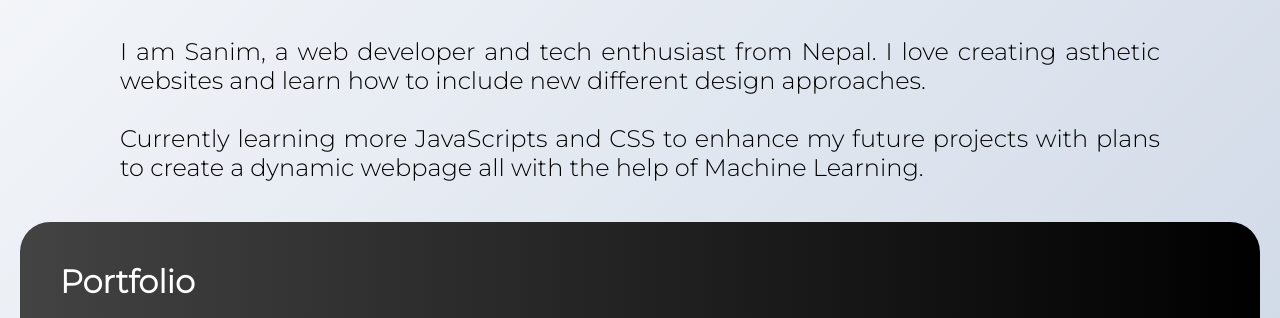
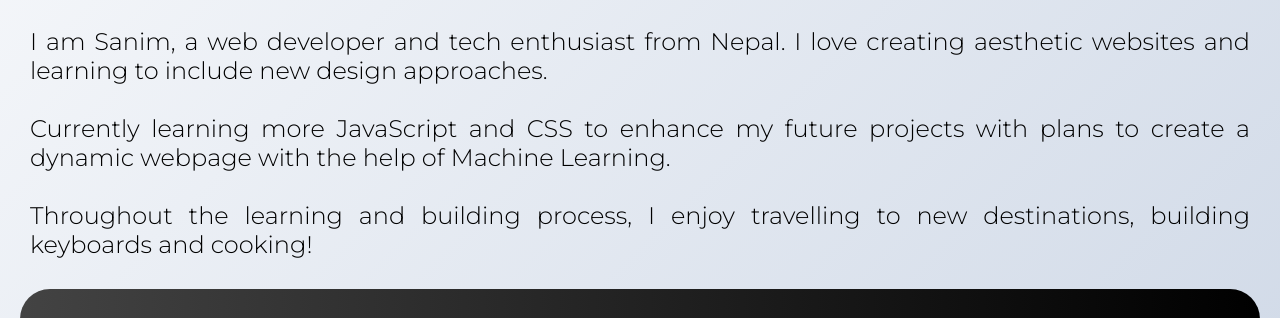
Before and after one commit to SanimKhadgi/Sanim-Portfolio, a plain HTML site: page index.html in a window 1280 px wide. Shown: the part 1164-1482 px from the top of the page. Drawn offline with Linux system fonts and the light colour scheme.

Commit message:
Add files via upload
Tweaked fonts, added hover transitions and overall polishing

```diff
--- a/app.css
+++ b/app.css
@@ -215,7 +215,7 @@ section img#moon{
 
     color: rgb(0, 0, 0);
     font-size: 24px;
-    padding: 20px 100px;
+    padding: 10px 10px;
     font-weight: 300;
 
 }
--- a/index.html
+++ b/index.html
@@ -32,10 +32,12 @@
     </section>
     <div class="content">
         <h2 id="Hello">Hello!</h2>
-        <p>I am Sanim, a web developer and tech enthusiast from Nepal. I love creating asthetic websites and learn how to include new different design approaches. <br>
+        <p>I am Sanim, a web developer and tech enthusiast from Nepal. I love creating aesthetic websites and learning to include new design approaches. <br>
             <br>
-        Currently learning more JavaScripts and CSS to enhance my future projects with plans to create a dynamic webpage all with the help of Machine Learning.
-        </p>
+            Currently learning more JavaScript and CSS to enhance my future projects with plans to create a dynamic webpage with the help of Machine Learning.
+
+       <br> <br>
+       Throughout the learning and building process, I enjoy travelling to new destinations, building keyboards and cooking!
         </div>
 
     <div class="portfolio">
@@ -78,12 +80,12 @@
 </div>
 
 <div class="social-icons">
-    <a href="https://github.com/SanimKhadgi/" target="_blank"><i class="fab fa-github"></i></a>
+    <a id="git"href="https://github.com/SanimKhadgi/" target="_blank"><i class="fab fa-github"></i></a>
     <a id="eth" href="#"><i class="fab fa-ethereum"></i></a>
     <div id="qr-code-container">
       <img class="qr-code" src="eth_qr.jpg"   alt="QR Code">
     </div>
-    <a href="https://www.linkedin.com/in/sanim-khadgi-1725b0184/" target="_blank"><i class="fab fa-linkedin"></i></a>
+    <a id="link"href="https://www.linkedin.com/in/sanim-khadgi-1725b0184/" target="_blank"><i class="fab fa-linkedin"></i></a>
   </div>
 
 
```
